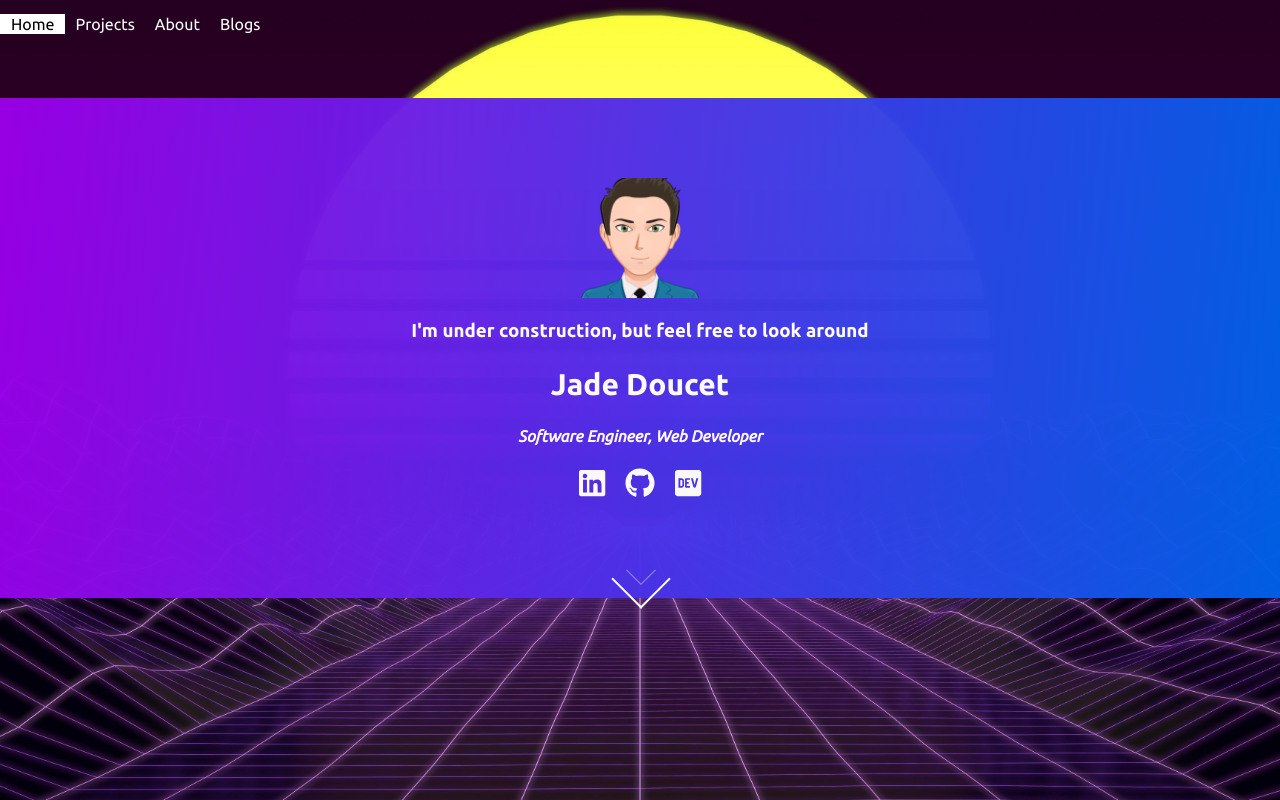
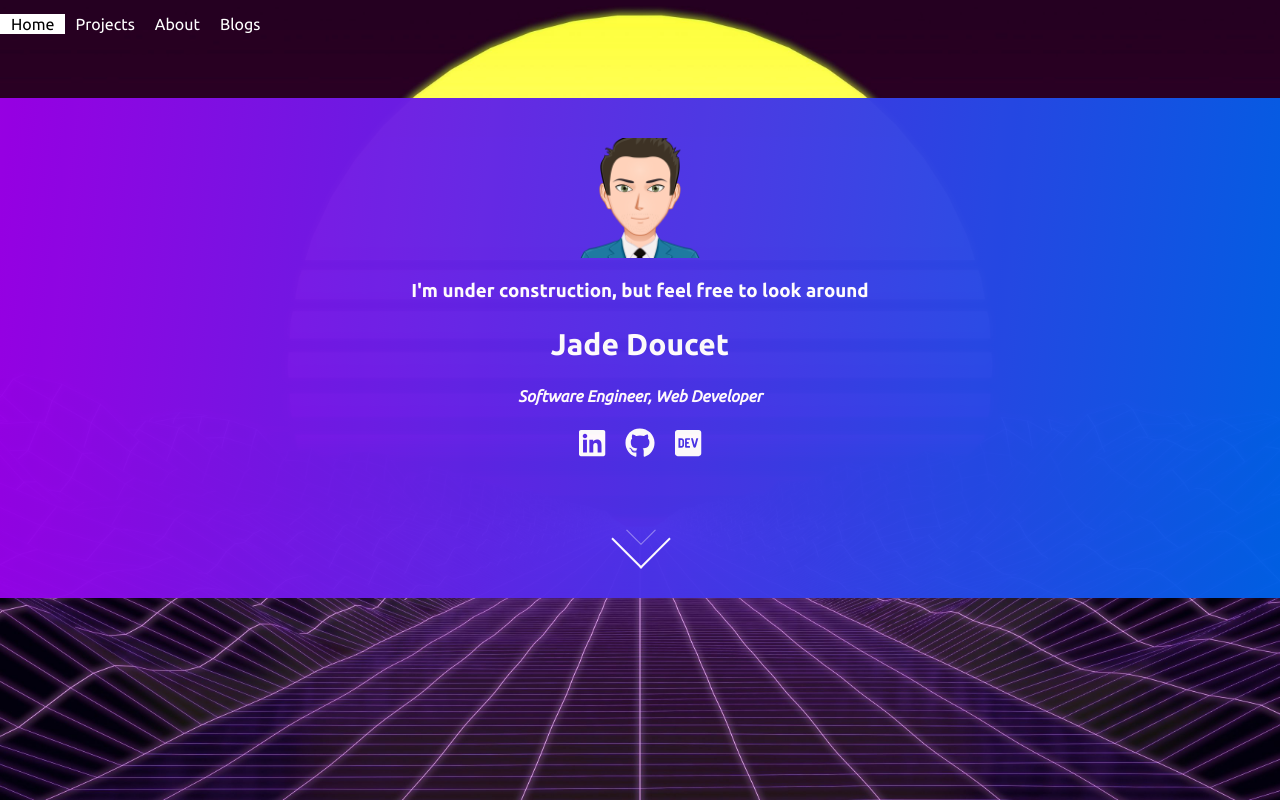
Before and after one commit to JadeJDoucet/portfolio-2020, a React (Create React App) app: page / in a window 1280 px wide. Built offline with nearby package versions, Linux system fonts and the light colour scheme.

Commit message:
updated project colors and y positioning of about and home

```diff
--- a/src/App.css
+++ b/src/App.css
@@ -105,7 +105,7 @@
   background-size: cover;
   background-position: center;
   background-repeat: no-repeat;
-  transform: translateY(10%);
+  transform: translateY(5%);
 }
 
 #home h2 {
@@ -130,7 +130,7 @@
   height: 100%;
   width: 100%;
   padding: 0px 15px;
-  transform: translateY(20%);
+  transform: translateY(10%);
 }
 
 #bio-container {
@@ -181,7 +181,7 @@
   text-align: center;
   border: #fff 2px solid;
   cursor: pointer;
-  background-color: #2d5839;
+  background-color: #0161E8;
   padding: 5px 5px;
 }
 
@@ -250,7 +250,7 @@
 }
 
 .project-link {
-  background-color: #18191d;
+  /*background-color: #18191d;*/
   color: #fff;
   text-decoration: none;
   height: 200px;
```
